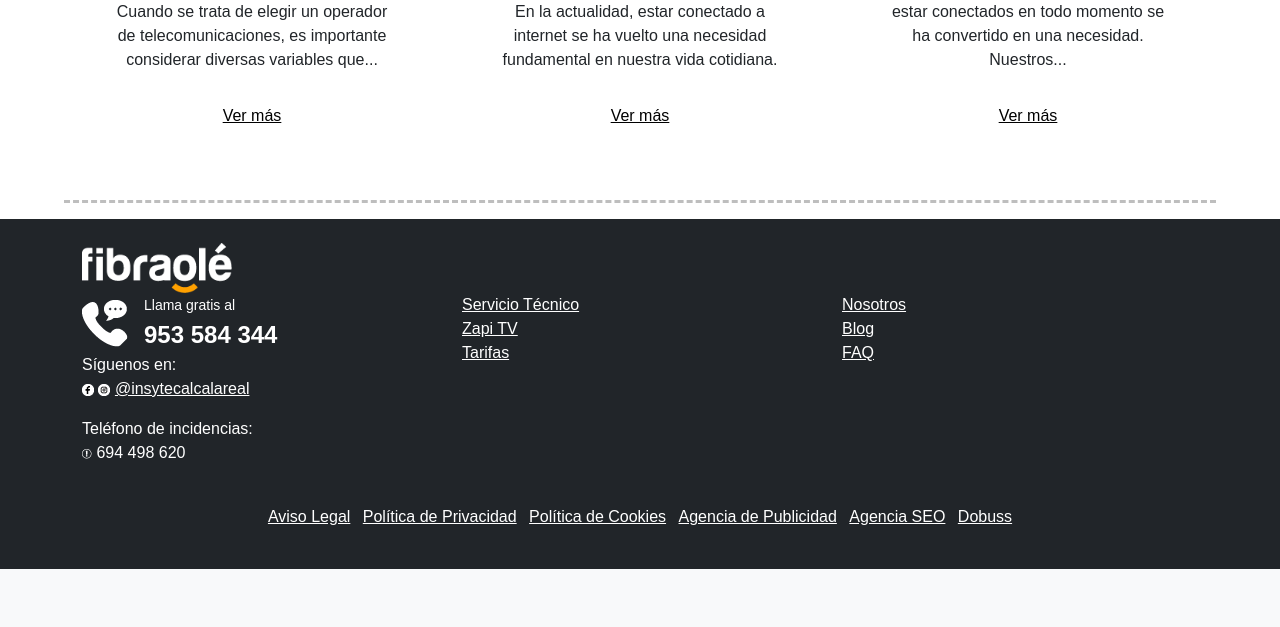
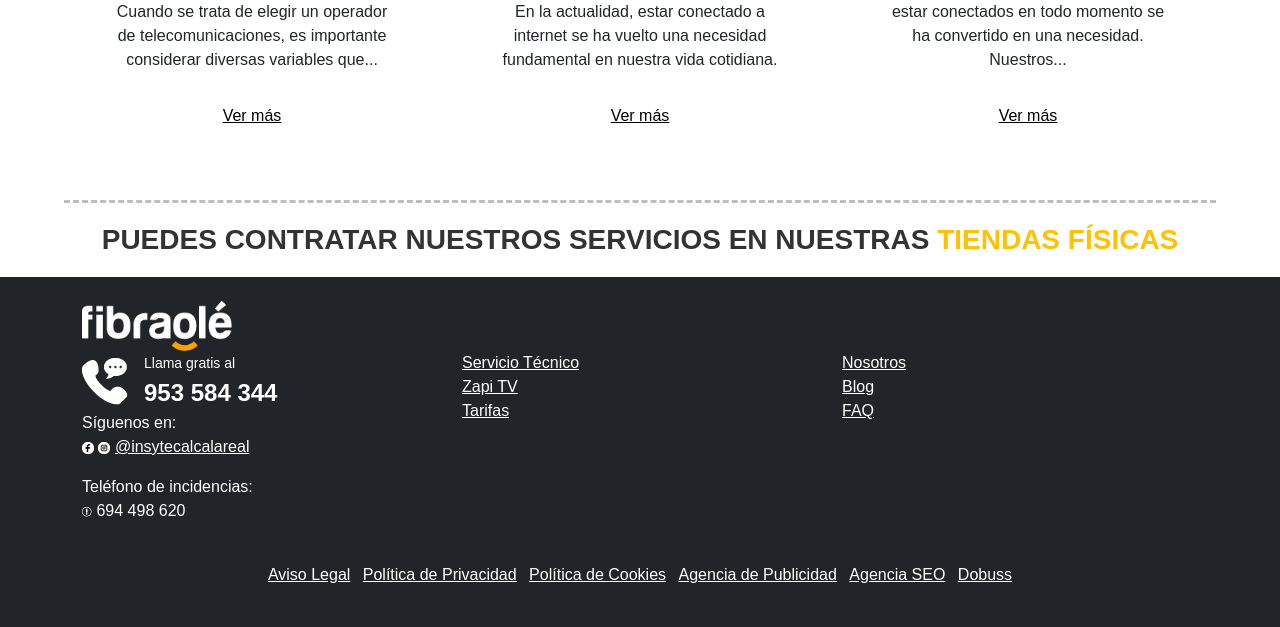
Before and after one commit to insytec-alcala/paginaweb, a PHP site: page / in a window 1280 px wide. Shown: the part 4118-4745 px from the top of the page. Before the commit the page ends 4687 px from the top, so only its background shows below. Run offline with PHP 8.4, Linux system fonts and the light colour scheme; some web fonts are replaced.

Commit message:
Commit a la main

```diff
--- a/Index.php
+++ b/Index.php
@@ -327,6 +327,9 @@
 <p class="mb-3">
         <hr class="discontinua">
     </p>
+
+    <p class="fs-3 text-center fw-bolder">PUEDES CONTRATAR NUESTROS SERVICIOS EN NUESTRAS <span class="text-warning">TIENDAS FÍSICAS</span></p>
+
 <!-- footer-->
    <?php include 'footer.php'  ?>
 
```
